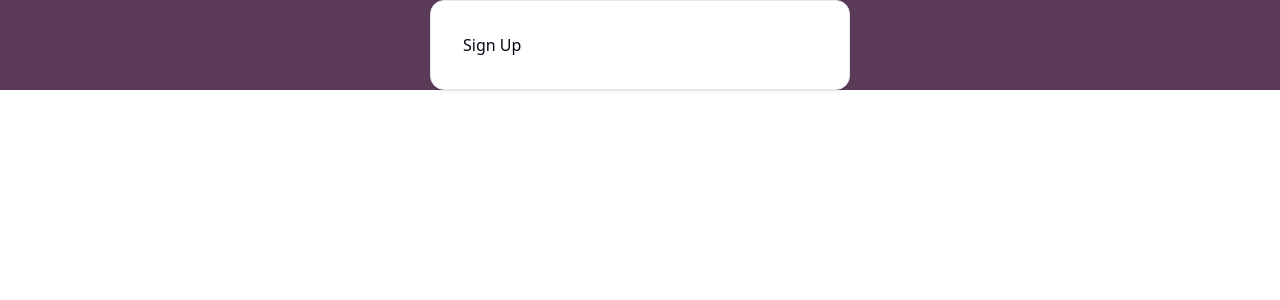
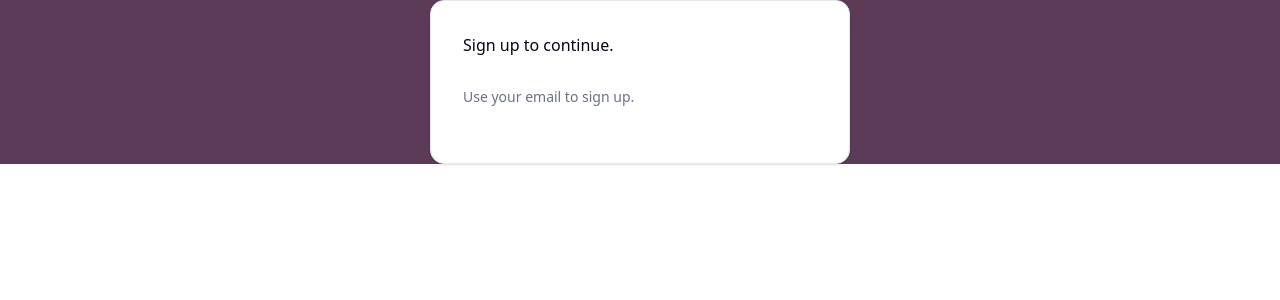
Before and after one commit to shakimthecoder/slack, a Next.js app: page / in a window 1280 px wide. Shown: the top 300 px of the page. Built offline with nearby package versions, Linux system fonts and the light colour scheme.

Commit message:
card work

```diff
--- a/package.json
+++ b/package.json
@@ -18,6 +18,7 @@
     "postcss": "^8.5.3",
     "react": "^19.0.0",
     "react-dom": "^19.0.0",
+    "react-icons": "^5.5.0",
     "tailwind-merge": "^3.2.0",
     "tw-animate-css": "^1.2.5"
   },
--- a/src/features/auth/components/sign-up-card.tsx
+++ b/src/features/auth/components/sign-up-card.tsx
@@ -1,9 +1,17 @@
-import { Card } from '../../../components/ui/card';
+import { Card, CardHeader, CardDescription, CardContent } from '../../../components/ui/card';
 
 export const SignUpCard = () => {
     return (
        <Card className="w-full h-full p-8">
-        Sign Up
+        <CardHeader className="pt-0 px-0"> Sign up to continue.
+        </CardHeader>
+        <CardDescription> Use your email to sign up.</CardDescription>
+        <CardContent className="space-y-5 px-0 pb-0">
+            <form className="space-y-2.5">
+
+            </form>
+
+        </CardContent>
        </Card>
     )
 }
```
Also changed, not shown: 1 other file (tests, documents, lock files or other folders).
